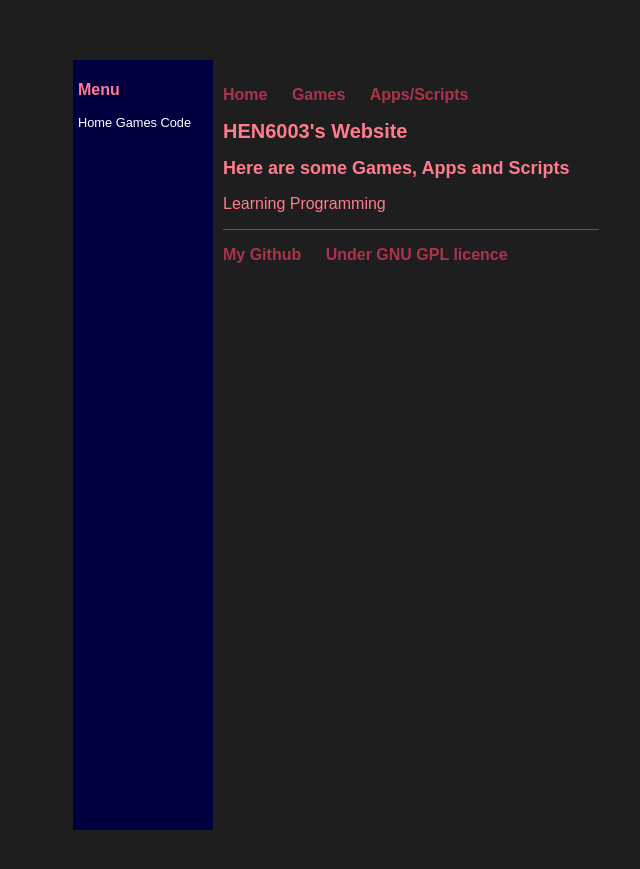
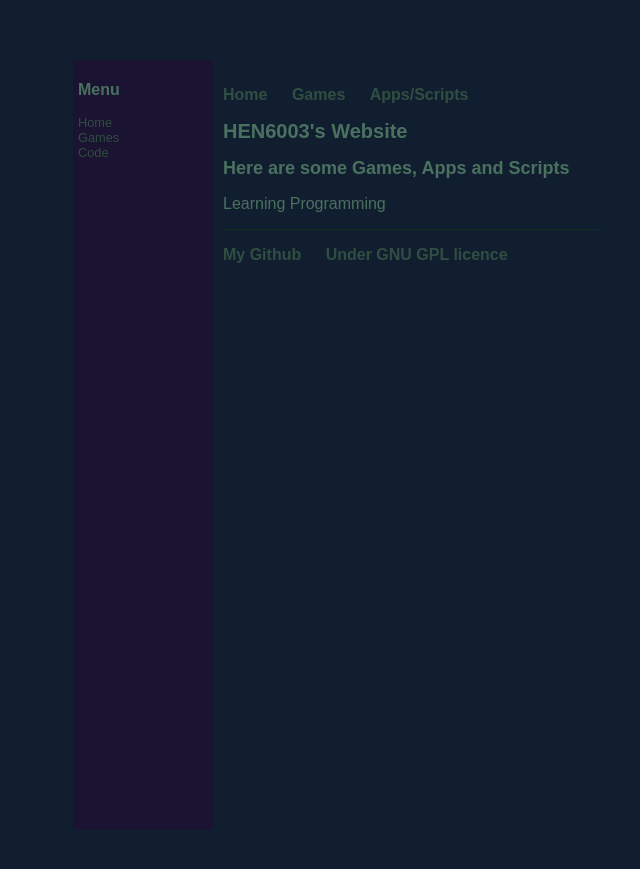
Before and after one commit to hen6003/hen6003.github.io, a Jekyll site: the page built from index.html, in a window 1280 px wide. Shown: the top 869 px of the page, without its empty margins (119-759 px from the left). Built offline with Jekyll 4.4.1, drawn with Linux system fonts in a browser that asks for light colours.

Commit message:
theme changes

```diff
--- a/css/main.css
+++ b/css/main.css
@@ -2,11 +2,11 @@ body {
     margin: 60px auto;
     width: 70%;
     font-size: 16px;
-    font-family:'Fira Code',sans-serif;
-    background-color: #1e1e1e
+    font-family:'Iosevka',sans-serif;
+    background-color: #111E2F;
 }
 nav ul, footer ul {
-    font-family:'Fira Code',sans-serif;
+    font-family:'Iosevka',sans-serif;
     font-size: 16px;
     padding: 0px;
     list-style: none;
@@ -18,34 +18,34 @@ nav ul li, footer ul li {
 }
 a {
     text-decoration: none;
-    color: #ac334d;
+    color: #304E41;
 }
 a:hover {
     text-decoration: underline;
-    color: #502b3c
+    color: #1C3E2F;
 }
 p {
     font-size: 16px;
-    font-family:'Fira Code',sans-serif;
-    color: #fe7c8e
+    font-family:'Iosevka',sans-serif;
+    color: #4A7160;
 }
 h1 {
     font-size: 20px;
-    font-family:'Fira Code',sans-serif;
-    color: #fe7c8e
+    font-family:'Iosevka',sans-serif;
+    color: #4A7160;
 }
 h2 {
     font-size: 18px;
-    font-family:'Fira Code',sans-serif;
-    color: #fe7c8e
+    font-family:'Iosevka',sans-serif;
+    color: #4A7160;
 }
 h3 {
     font-size: 16px;
-    font-family:'Fira Code',sans-serif;
-    color: #fe7c8e
+    font-family:'Iosevka',sans-serif;
+    color: #4A7160;
 }
 footer {
-    border-top: 1px solid #ac334d;
+    border-top: 1px solid #0F3123;
     font-size: 14px;
 }
 ul {
@@ -54,7 +54,7 @@ ul {
 ul.dashed {
   list-style-type: none;
   font-size: 14px;
-  font-family:'Fira Code',sans-serif;
+  font-family:'Iosevka',sans-serif;
 }
 ul.dashed > li {
   text-indent: -5px;
@@ -80,20 +80,12 @@ td.toolbar {
     vertical-align: top;
     width: 130px;
     padding: 5px;
-    background-color: #000040;
+    background-color: #1A1331;
 }
 
 .toolbar a {
-    color: white;
     text-decoration: none;
-}
-
-.toolbar a:hover {
-    color: lightblue;
-}
-
-.toolbar a:active {
-    color: yellow;
+    display: block;
 }
 
 .toolbar ul {
```
